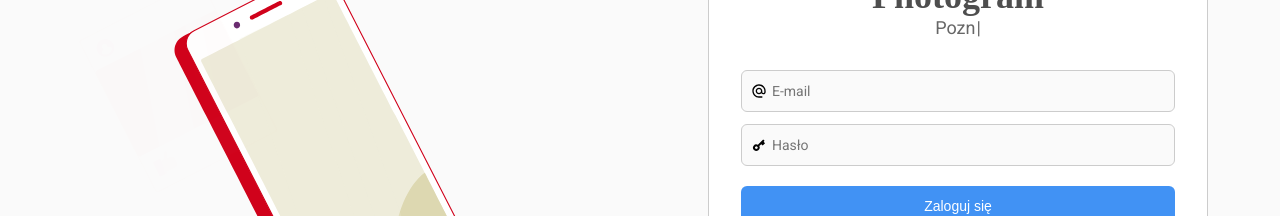
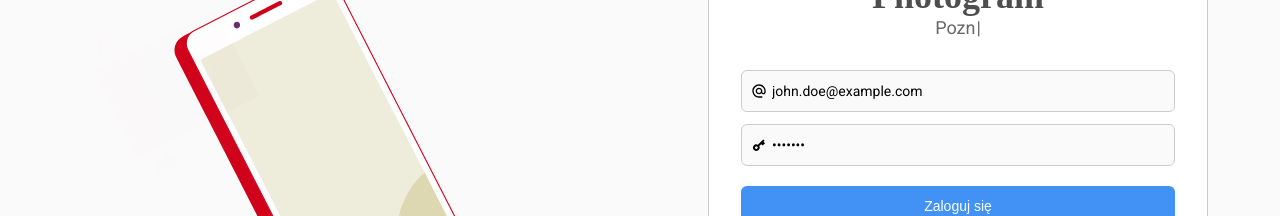
Before and after one commit to ThomasFront/photogram-react, a React (Vite) app: page / in a window 1280 px wide. Shown: the part 269-485 px from the top of the page. Built offline with nearby package versions, Linux system fonts and the light colour scheme; no server answers.

Commit message:
feat: add test account

```diff
--- a/src/components/Forms/LogInForm/LogInForm.tsx
+++ b/src/components/Forms/LogInForm/LogInForm.tsx
@@ -25,6 +25,10 @@
   })
 
   const { register, handleSubmit, formState: { errors } } = useForm<FieldValues>({
+    defaultValues: {
+      email: 'john.doe@example.com',
+      password: 'example'
+    },
     resolver: yupResolver(schema)
   });
 
```
